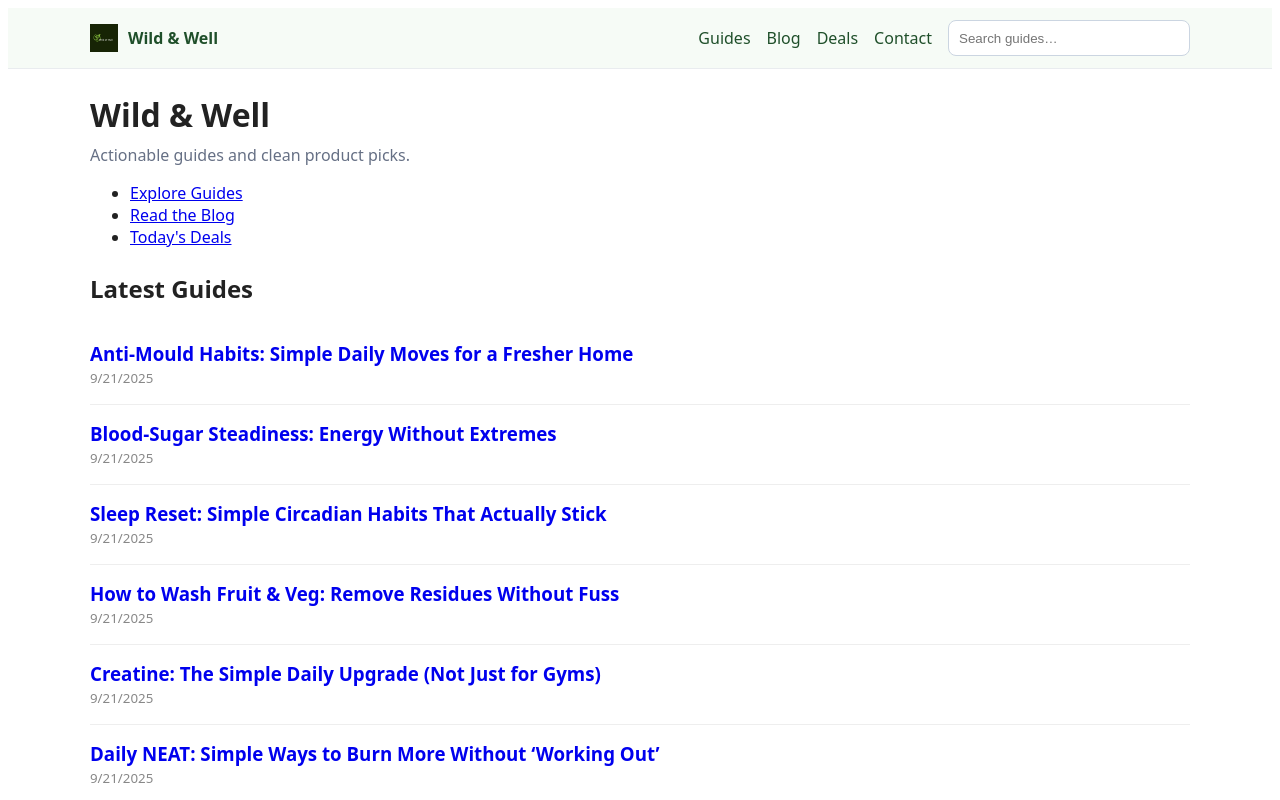
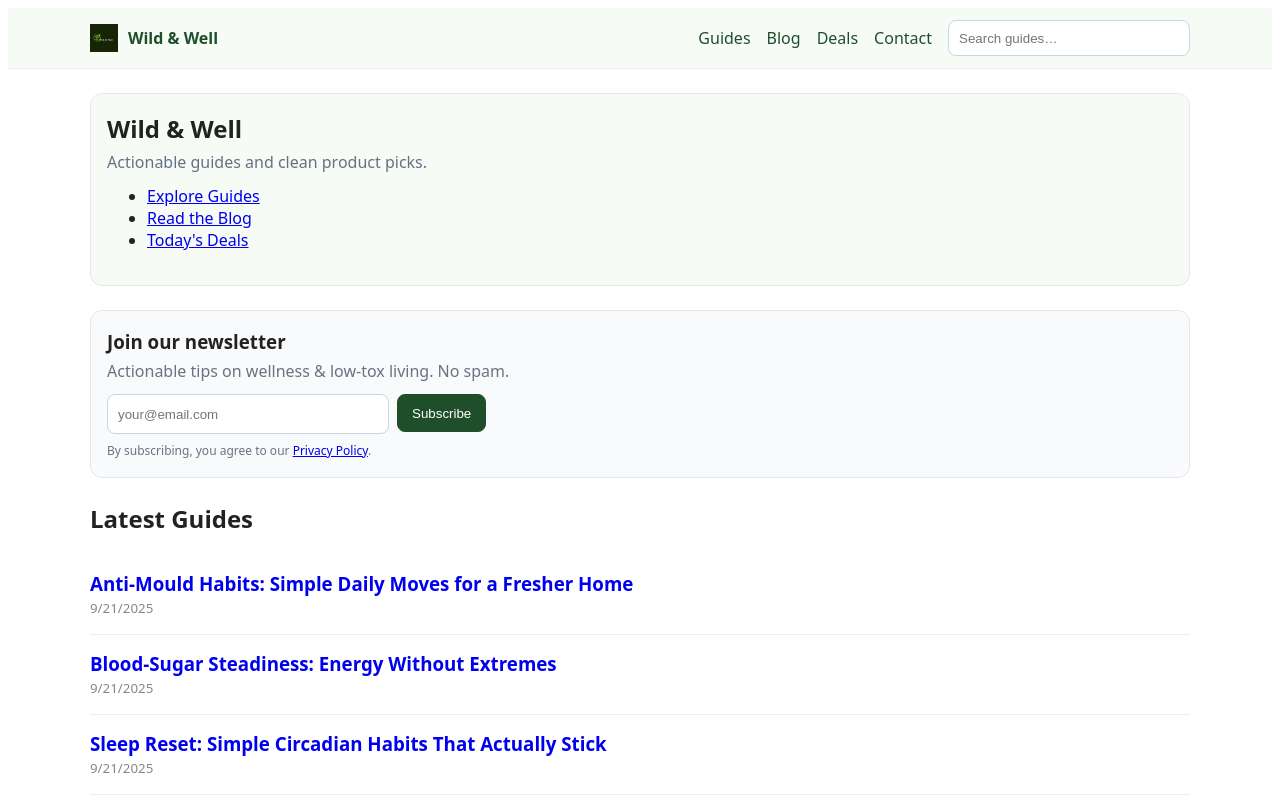
Before and after one commit to dariosandison/Eco---Holistic, a Next.js app: page / in a window 1280 px wide. Shown: the top 800 px of the page. Built offline with nearby package versions, Linux system fonts and the light colour scheme.

Commit message:
Update index.js

```diff
--- a/pages/index.js
+++ b/pages/index.js
@@ -1,5 +1,6 @@
 // pages/index.js
 import Link from 'next/link';
+import Newsletter from '../components/Newsletter';
 import { getAllDocs } from '../lib/content';
 
 export async function getStaticProps() {
@@ -13,8 +14,9 @@ export async function getStaticProps() {
 export default function Home({ docs }) {
   return (
     <div>
-      <h1 style={{ marginBottom: 8 }}>Wild & Well</h1>
-      <p style={{ marginTop: 0, color: '#667085' }}>
+      <section style={{ padding: '18px 16px', borderRadius: 12, background: '#f6fbf6', border: '1px solid #e5e7eb' }}>
+        <h1 style={{ margin: '0 0 6px' }}>Wild & Well</h1>
+        <p style={{ margin: 0, color: '#667085' }}>
           Actionable guides and clean product picks.
         </p>
         <ul style={{ marginTop: 12 }}>
@@ -22,6 +24,9 @@ export default function Home({ docs }) {
           <li><Link href="/blog">Read the Blog</Link></li>
           <li><Link href="/deals">Today&apos;s Deals</Link></li>
         </ul>
+      </section>
+
+      <Newsletter />
 
       <h2 style={{ marginTop: 24 }}>Latest Guides</h2>
       {docs.length === 0 ? (
```
Lines whose indentation alone changed are shown as unchanged.
